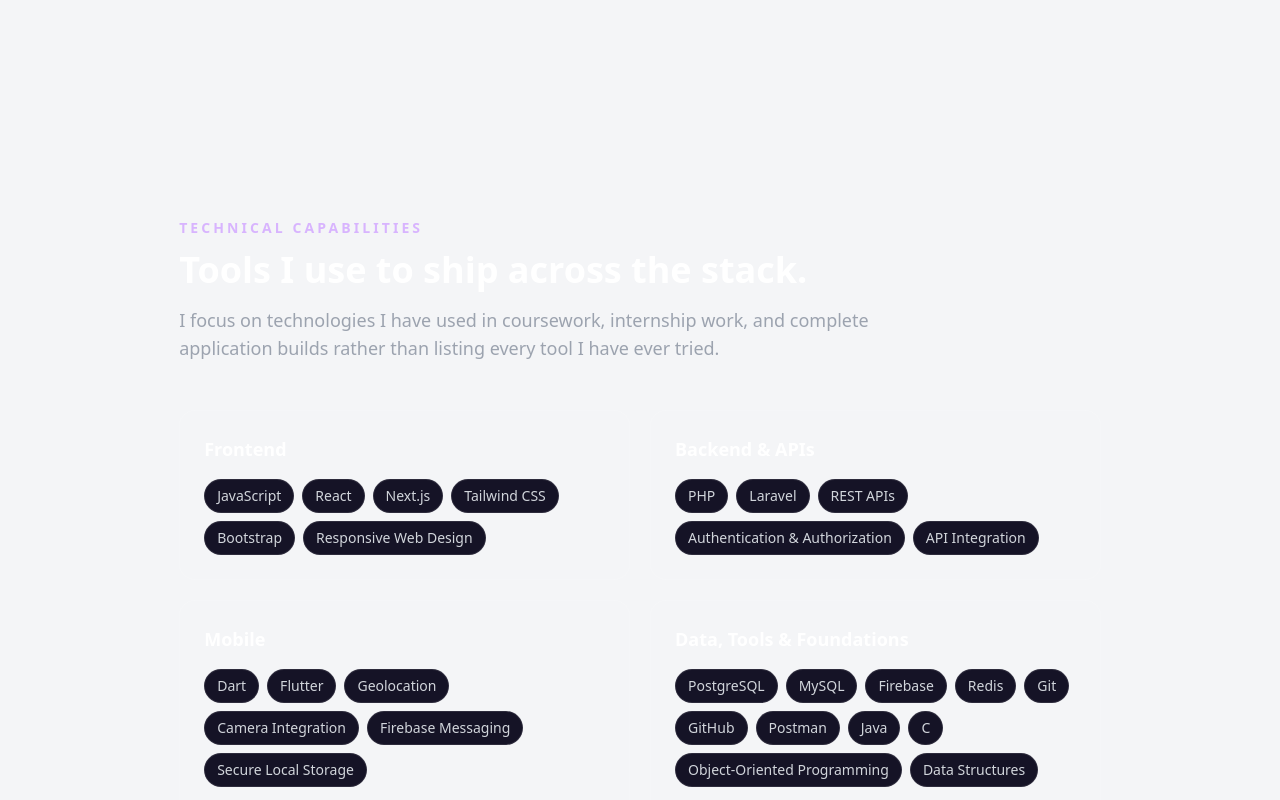
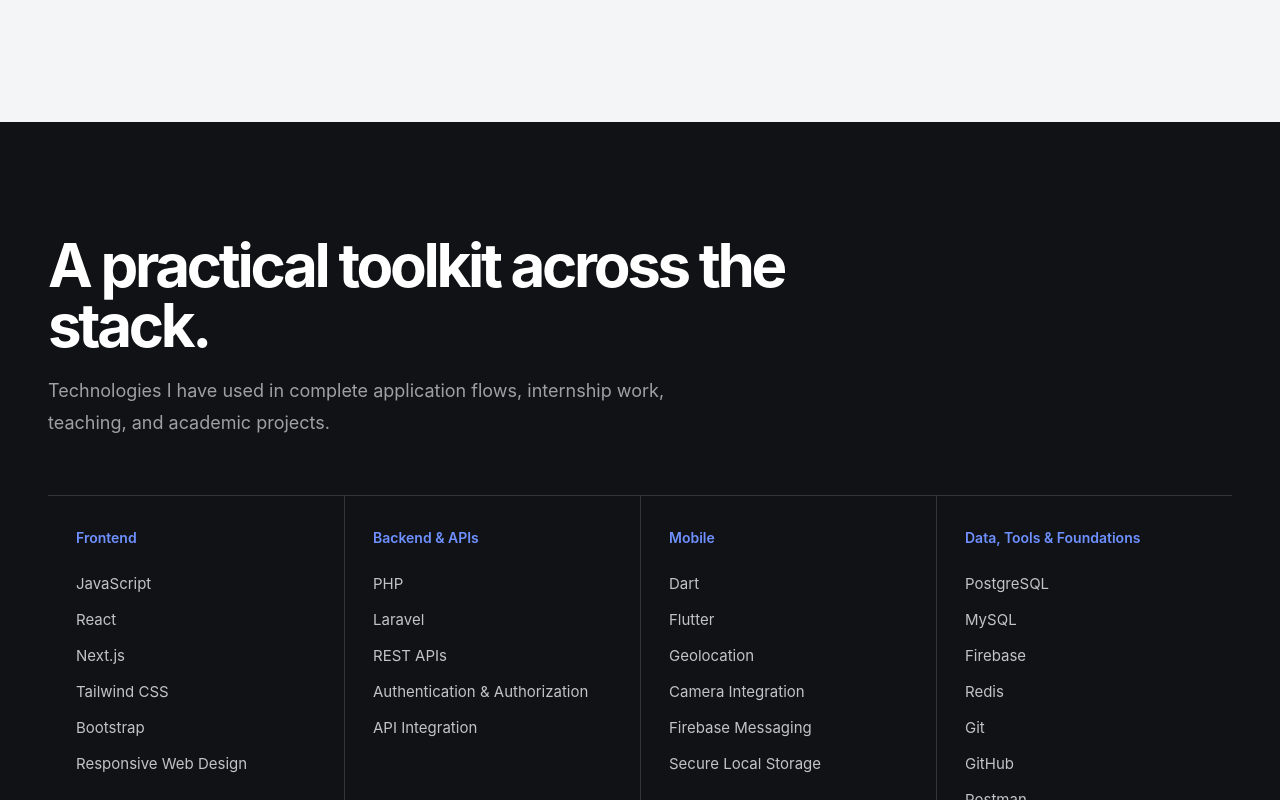
Before and after one commit to ragil1001/ragil-riztianda, a React (Vite) app: page / in a window 1280 px wide. Shown: the part 9020-9820 px from the top of the page. Built offline with nearby package versions, Linux system fonts and the light colour scheme.

Commit message:
design: replace skill pills with typographic toolkit layout

```diff
--- a/src/components/Skills/Skills.jsx
+++ b/src/components/Skills/Skills.jsx
@@ -3,41 +3,39 @@
 
 const Skills = () => {
   return (
-    <section
-      id="skills"
-      className="px-[7vw] py-24 font-sans lg:px-[14vw]"
-    >
-      <div className="mb-12 max-w-3xl">
-        <p className="text-sm font-semibold uppercase tracking-[0.22em] text-purple-300">
-          Technical capabilities
-        </p>
-        <h2 className="mt-3 text-3xl font-bold text-white sm:text-4xl">
-          Tools I use to ship across the stack.
+    <section id="skills" className="border-y border-black/10 bg-[#101216] text-white">
+      <div className="mx-auto max-w-[1400px] px-5 py-24 sm:px-8 lg:px-12 lg:py-28">
+        <div className="max-w-[760px]">
+          <h2 className="text-4xl font-bold leading-[1.02] tracking-[-0.055em] sm:text-5xl lg:text-6xl">
+            A practical toolkit across the stack.
           </h2>
-        <p className="mt-4 text-base leading-7 text-gray-400 sm:text-lg">
-          I focus on technologies I have used in coursework, internship work, and complete application builds rather than listing every tool I have ever tried.
+          <p className="mt-5 max-w-[620px] text-lg leading-8 text-white/60">
+            Technologies I have used in complete application flows, internship work, teaching, and academic projects.
           </p>
         </div>
 
-      <div className="grid gap-5 md:grid-cols-2">
-        {SkillsInfo.map((category) => (
+        <div className="mt-14 grid border-t border-white/15 md:grid-cols-2 xl:grid-cols-4">
+          {SkillsInfo.map((category, index) => (
             <div
               key={category.title}
-            className="rounded-2xl border border-white/10 bg-white/[0.035] p-6"
+              className={`border-b border-white/15 py-8 md:px-7 xl:min-h-[320px] xl:border-b-0 ${
+                index % 2 === 1 ? "md:border-l" : ""
+              } ${index > 0 ? "xl:border-l" : ""}`}
             >
-            <h3 className="text-lg font-bold text-white">{category.title}</h3>
-            <div className="mt-4 flex flex-wrap gap-2">
+              <p className="text-sm font-semibold text-[#6f91ff]">{category.title}</p>
+              <ul className="mt-6 space-y-3">
                 {category.skills.map((skill) => (
-                <span
+                  <li
                     key={skill}
-                  className="rounded-full border border-white/10 bg-[#151326] px-3 py-1.5 text-sm text-gray-300"
+                    className="text-[15px] leading-6 text-white/75"
                   >
                     {skill}
-                </span>
+                  </li>
+                ))}
+              </ul>
+            </div>
           ))}
         </div>
-          </div>
-        ))}
       </div>
     </section>
   );
```
Lines whose indentation alone changed are shown as unchanged.
